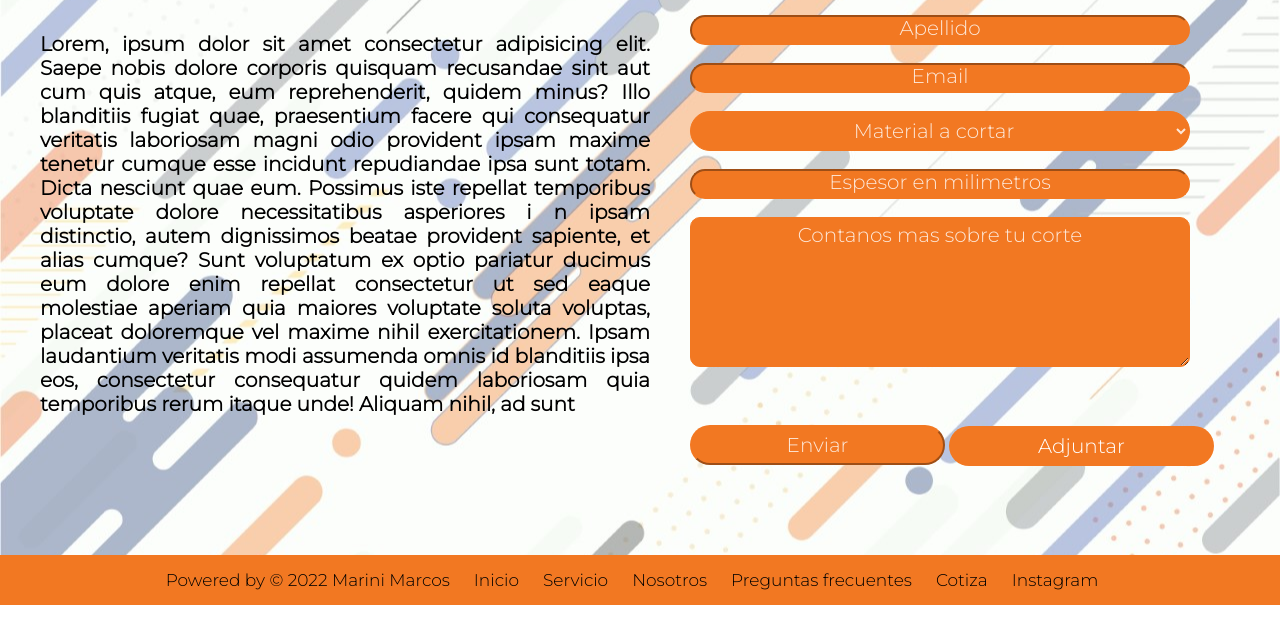
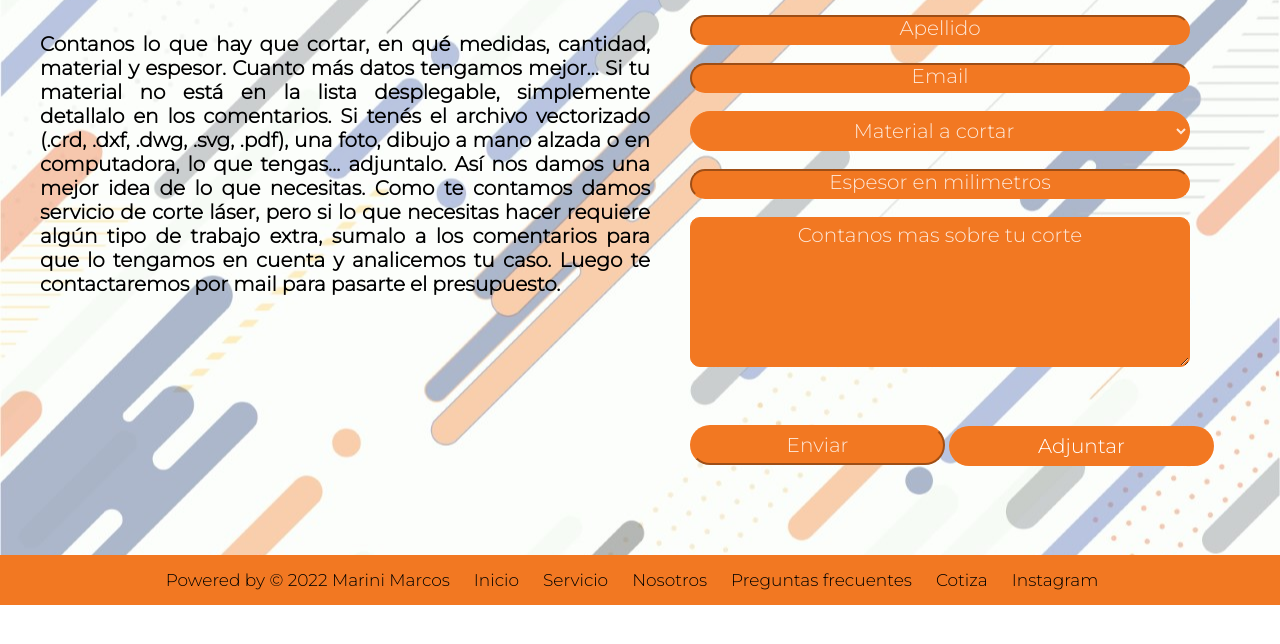
Before and after one commit to MariniMarcos/nbl_cortelaser_marini, a plain HTML site: page pages/contacto.html in a window 1280 px wide. Shown: the part 148-792 px from the top of the page. Drawn offline with nearby package versions, Linux system fonts and the light colour scheme.

Commit message:
agregamos description y keywords

```diff
--- a/pages/contacto.html
+++ b/pages/contacto.html
@@ -5,8 +5,8 @@
     <meta charset="UTF-8">
     <meta http-equiv="X-UA-Compatible" content="IE=edge">
     <meta name="viewport" content="width=device-width, initial-scale=1.0">
-    <meta name="keywords" content="">
-    <meta name="description" content="">
+    <meta name="keywords" content="corte laser corte laser personalizado Villa Ballester corte laser zona norte corte laser acrilico corte laser fibrofacil corte laser goma eva corte laser tela corte laser stencil Corte stencil personalizado grabado madera grabado fibrofacil grabado laser personalizado">
+    <meta name="description" content="Mandanos la información sobre lo que estas necesitando hacer. Nosotros haremos todo lo posible por lograrlo.">
     <title>NBL-Cortelaser / Contacto</title>
     <link rel="icon" type="image/x-icon" href="../img/nbl-web2.png" />
     <link rel=" stylesheet" href="../css/style.css">
@@ -48,18 +48,15 @@
         <section class="formulario">
             <div class="formulario_texto">
                 <h1>Cotiza con nosotros</h1>
-                <p>Lorem, ipsum dolor sit amet consectetur adipisicing elit. Saepe nobis dolore corporis quisquam
-                    recusandae sint aut cum quis atque, eum reprehenderit,
-                    quidem minus? Illo blanditiis fugiat quae, praesentium facere qui consequatur veritatis
-                    laboriosam magni odio provident ipsam maxime tenetur cumque
-                    esse incidunt repudiandae ipsa sunt totam. Dicta nesciunt quae eum. Possimus iste repellat
-                    temporibus voluptate dolore necessitatibus asperiores i
-                    n ipsam distinctio, autem dignissimos beatae provident sapiente, et alias cumque? Sunt
-                    voluptatum ex optio pariatur ducimus eum dolore enim repellat
-                    consectetur ut sed eaque molestiae aperiam quia maiores voluptate soluta voluptas, placeat
-                    doloremque vel maxime nihil exercitationem. Ipsam laudantium
-                    veritatis modi assumenda omnis id blanditiis ipsa eos, consectetur consequatur quidem laboriosam
-                    quia temporibus rerum itaque unde! Aliquam nihil, ad sunt
+                <p>Contanos lo que hay que cortar, en qué medidas, cantidad, material y espesor. Cuanto más datos tengamos mejor…
+
+                    Si tu material no está en la lista desplegable, simplemente detallalo en los comentarios.
+
+                    Si tenés el archivo vectorizado (.crd, .dxf, .dwg, .svg, .pdf), una foto, dibujo a mano alzada o en computadora, lo que tengas… adjuntalo. Así nos damos una mejor idea de lo que necesitas.
+
+                    Como te contamos damos servicio de corte láser, pero si lo que necesitas hacer requiere algún tipo de trabajo extra, sumalo a los comentarios para que lo tengamos en cuenta y analicemos tu caso.
+
+                    Luego te contactaremos por mail para pasarte el presupuesto.
                 </p>
             </div>
             <form action="#" method="get">
```
Also changed, not shown: index.html (+2 -2 lines), pages/nosotros.html (+2 -2 lines), pages/preguntas.html (+2 -2 lines), pages/servicio.html (+2 -2 lines).
